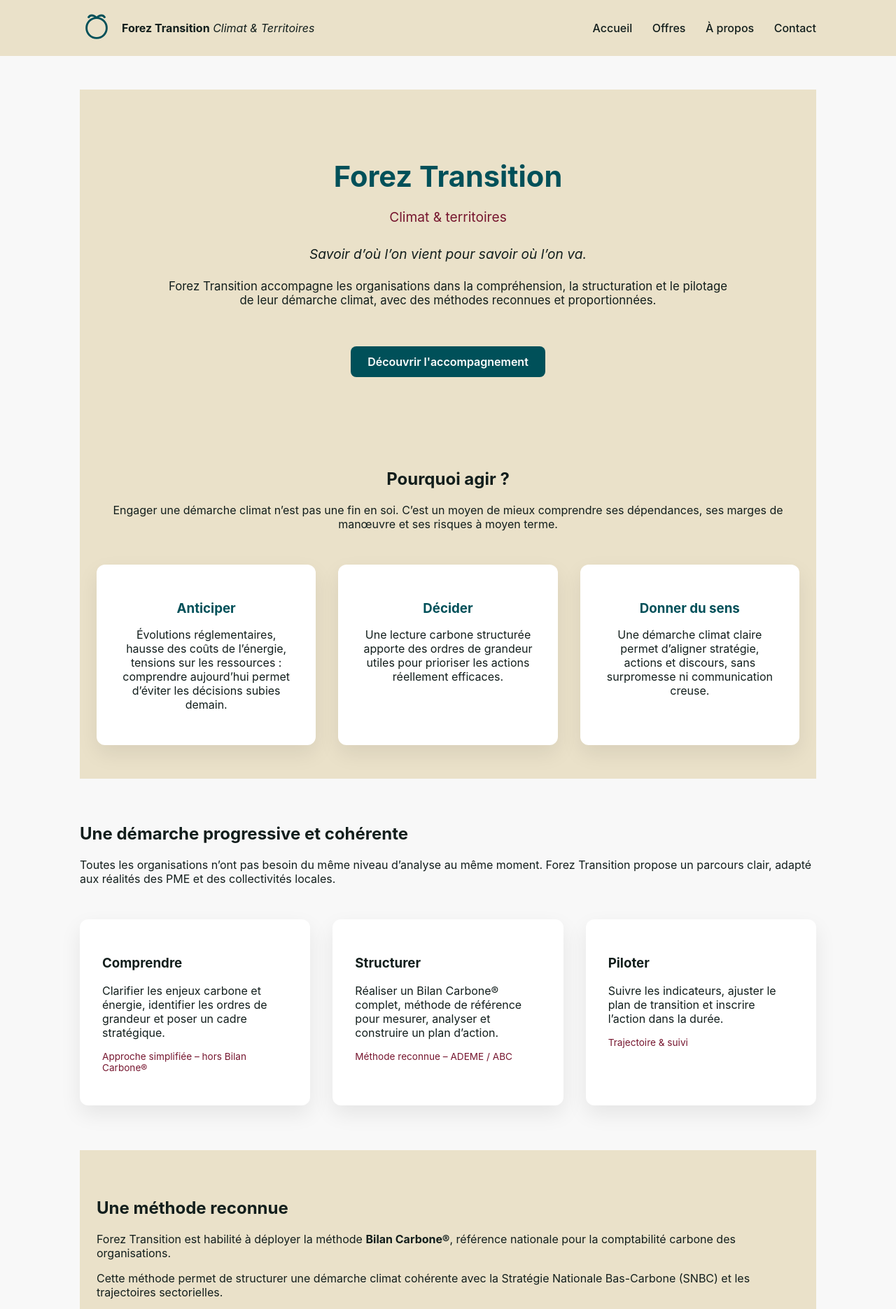
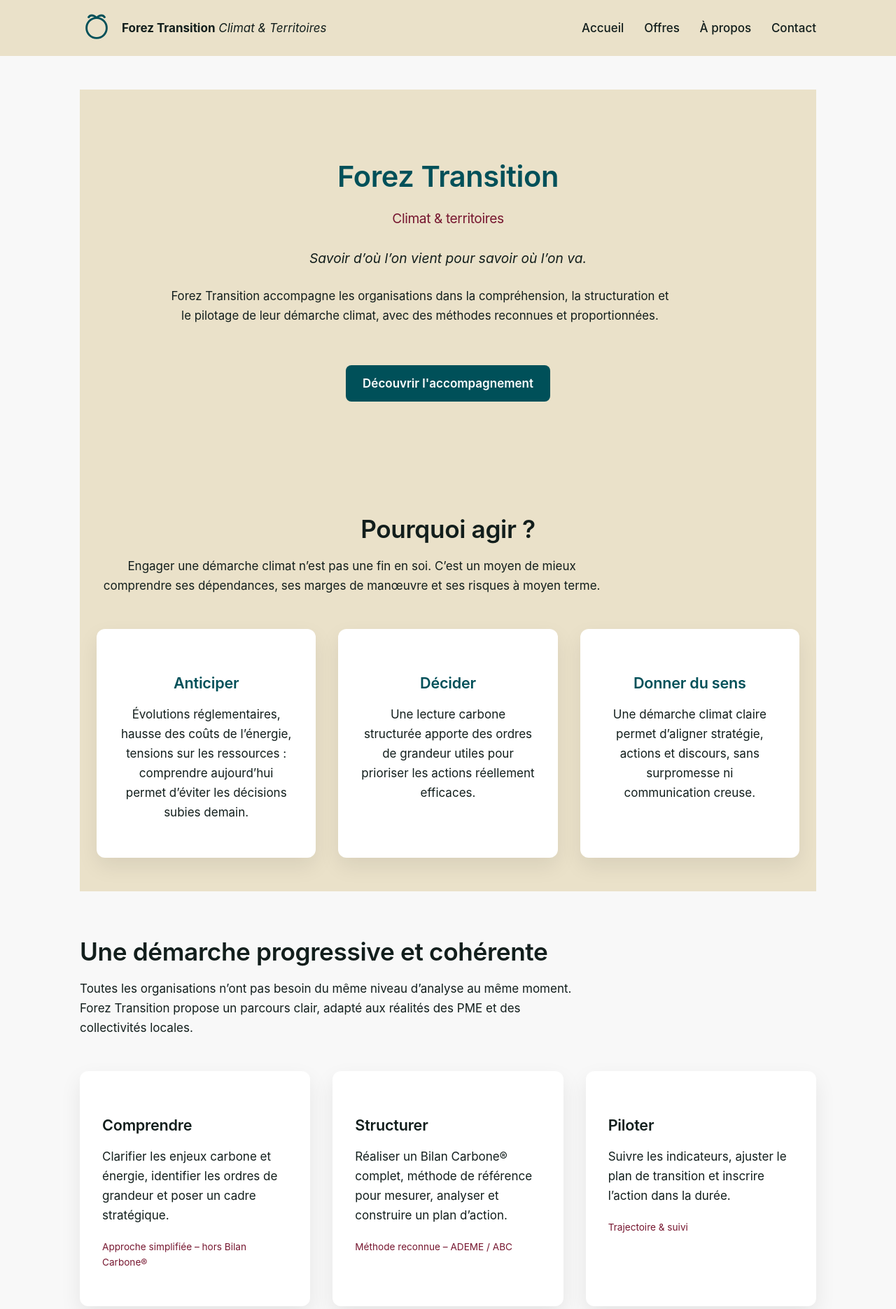
Before and after one commit to Alex-JULIEN/forez-transition, a Jekyll site: the page built from index.md, in a window 1280 px wide. Shown: the top 1871 px of the page at 70% size. Built offline with Jekyll 4.4.1, drawn with Linux system fonts in a browser that asks for light colours.

Commit message:
Update style.css

```diff
--- a/assets/css/style.css
+++ b/assets/css/style.css
@@ -461,3 +461,93 @@
     margin-top: 1rem;
   }
 }
+
+
+body {
+  font-family: "Inter", "Roboto", system-ui, sans-serif;
+  font-size: 17px;
+  line-height: 1.65;
+  color: #121E1C;
+  -webkit-font-smoothing: antialiased;
+  text-rendering: optimizeLegibility;
+}
+
+h1, h2, h3, h4 {
+  font-family: "Montserrat", "Inter", system-ui, sans-serif;
+  font-weight: 600;
+  line-height: 1.25;
+  letter-spacing: -0.01em;
+  color: #121E1C;
+}
+
+h1 {
+  font-size: clamp(2.2rem, 4vw, 3rem);
+  margin-bottom: 1.2rem;
+}
+
+h2 {
+  font-size: clamp(1.6rem, 3vw, 2.2rem);
+  margin-top: 3rem;
+  margin-bottom: 1rem;
+}
+
+h3 {
+  font-size: 1.35rem;
+  margin-top: 2rem;
+  margin-bottom: 0.6rem;
+}
+
+p {
+  margin-bottom: 1.2rem;
+  max-width: 68ch;
+}
+
+ul, ol {
+  margin-bottom: 1.4rem;
+  padding-left: 1.2rem;
+}
+
+li {
+  margin-bottom: 0.4rem;
+}
+
+a {
+  color: #76162F;
+  text-decoration-thickness: 1px;
+  text-underline-offset: 3px;
+}
+
+a:hover {
+  color: #005059;
+}
+
+.content-block {
+  background: #F8F8F8;
+  padding: 2.2rem;
+  border-radius: 6px;
+  margin: 3rem 0;
+}
+
+.content-block h3 {
+  margin-top: 0;
+}
+
+.text-muted {
+  font-size: 0.9rem;
+  color: rgba(18, 30, 28, 0.7);
+}
+
+@media (max-width: 768px) {
+  body {
+    font-size: 16px;
+    line-height: 1.6;
+  }
+
+  h1 {
+    font-size: 2rem;
+  }
+
+  h2 {
+    font-size: 1.6rem;
+  }
+}
```
